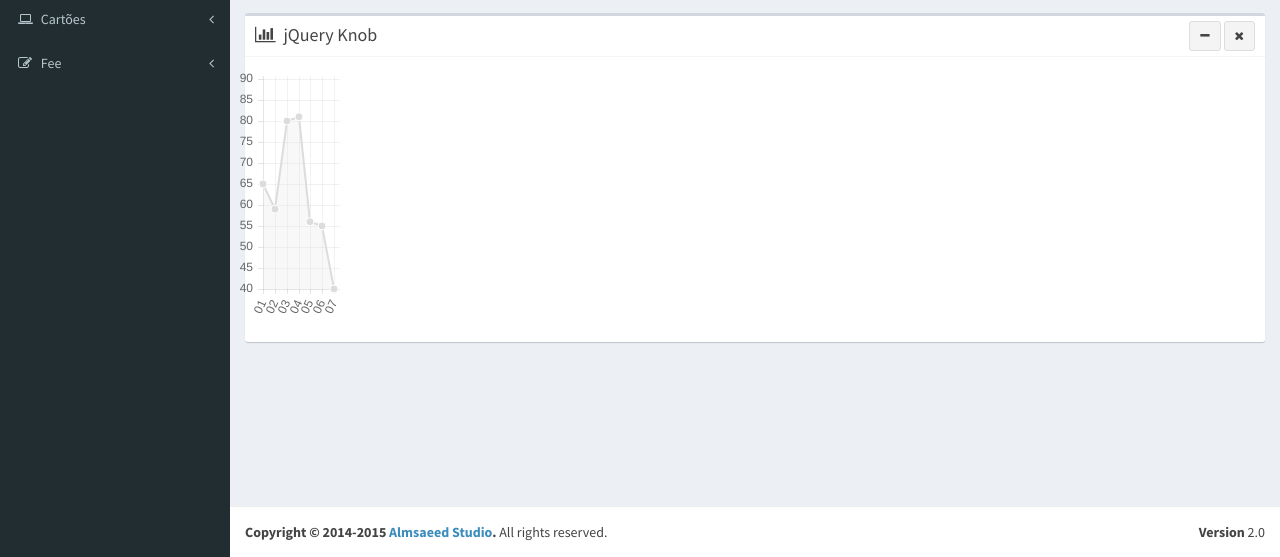
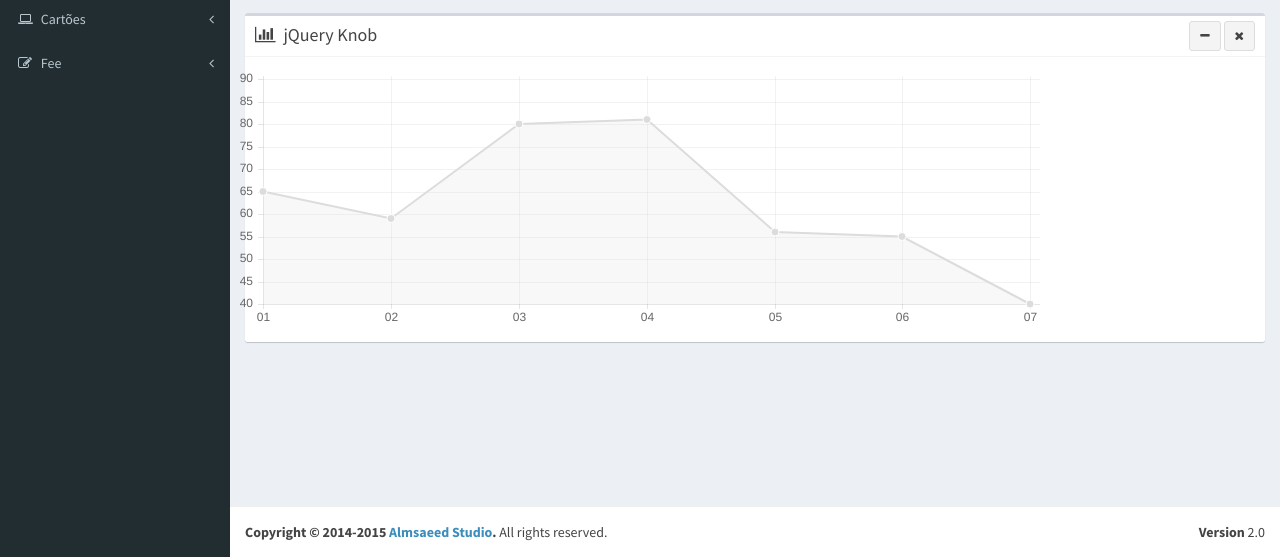
Before and after one commit to juliosmelo/soldo, a website: page index.html in a window 1280 px wide. Shown: the part 243-800 px from the top of the page. Drawn offline with nearby package versions, Linux system fonts and the light colour scheme.

Commit message:
800 widht charjs

```diff
--- a/index.html
+++ b/index.html
@@ -222,7 +222,7 @@
                   </div><!-- /.box-header -->
                   <div class="box-body">
                     <div class="row">
-                      <canvas id="chart_sales_month_line" width="100%" height="260"></canvas>
+                      <canvas id="chart_sales_month_line" width="800" height="260"></canvas>
                     </div><!-- /.row -->
                   </div><!-- /.box-body -->
                 </div>
```
